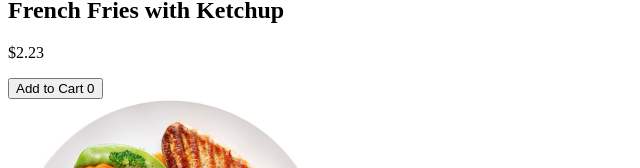
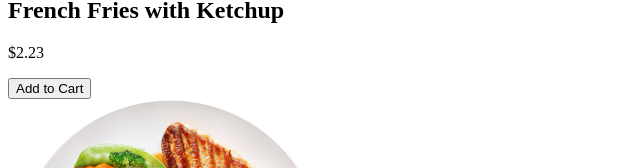
Before and after one commit to nicm42/advent-of-css-and-js, a Vue app in the folder day2/: page / in a window 1280 px wide. Shown: the part 418-586 px from the top of the page, without its empty margins (0-640 px from the left). Built offline with nearby package versions, Linux system fonts and the light colour scheme.

Commit message:
Day 2: Updated cart from meal component

```diff
--- a/day2/src/App.vue
+++ b/day2/src/App.vue
@@ -63,6 +63,13 @@ export default {
       ],
     };
   },
+  methods: {
+    addToCart(id) {
+      let mealToUpdate = this.meals.find((meal) => meal.id === id);
+      let index = this.meals.indexOf(mealToUpdate);
+      this.meals[index].cart = 1;
+    },
+  },
 };
 </script>
 
@@ -75,7 +82,12 @@ import Meal from './components/Meal.vue';
   <!-- <div>Parent Counter: {{ counter }}</div>
   <Child v-model:counter="counter" /> -->
   <h1>To Go Menu</h1>
-  <Meal v-for="meal of meals" v-bind="meal" :key="meal.id" />
+  <Meal
+    v-for="meal of meals"
+    v-bind="meal"
+    :key="meal.id"
+    @updateCart="addToCart($event)"
+  />
   <h1>Your Cart</h1>
 </template>
 
--- a/day2/src/components/Meal.vue
+++ b/day2/src/components/Meal.vue
@@ -1,3 +1,14 @@
+<script>
+export default {
+  name: 'Meal',
+  methods: {
+    addToCart(id) {
+      this.$emit('updateCart', id);
+    },
+  },
+};
+</script>
+
 <script setup>
 import { ref } from 'vue';
 
@@ -18,10 +29,11 @@ const count = ref(0);
     <img :src="image" :alt="name" />
     <h2>{{ name }}</h2>
     <p>${{ price }}</p>
-    <button v-show="count === 0" @click="count++">
+    <!-- <button v-show="count === 0" @click="count++">
       Add to Cart {{ count }}
     </button>
-    <button v-show="count > 0" @click="count++">In Cart {{ count }}</button>
+    <button v-show="count > 0" @click="count++">In Cart {{ count }}</button> -->
+    <button @click="addToCart(id)">Add to Cart</button>
   </div>
 </template>
 
```
